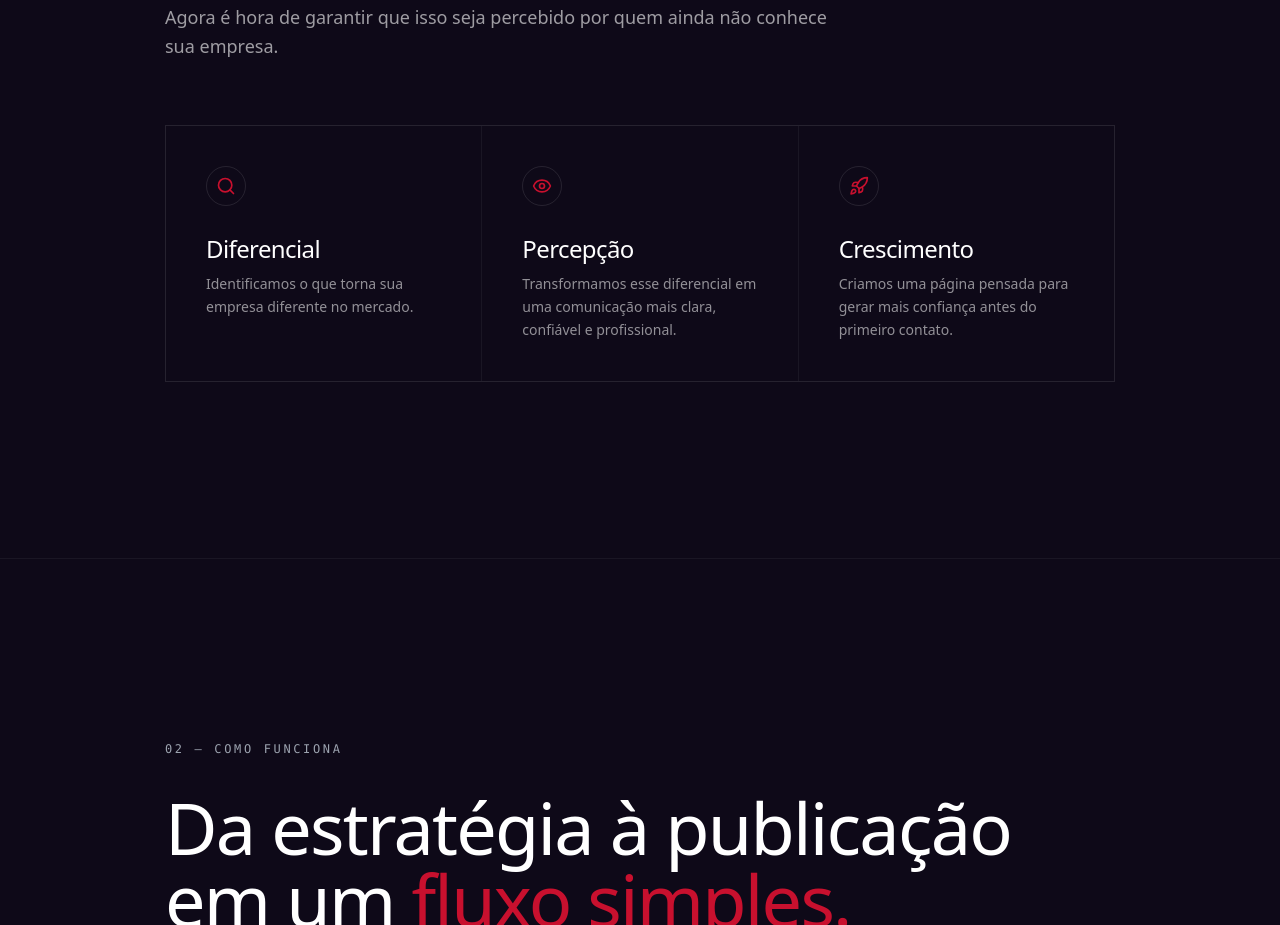
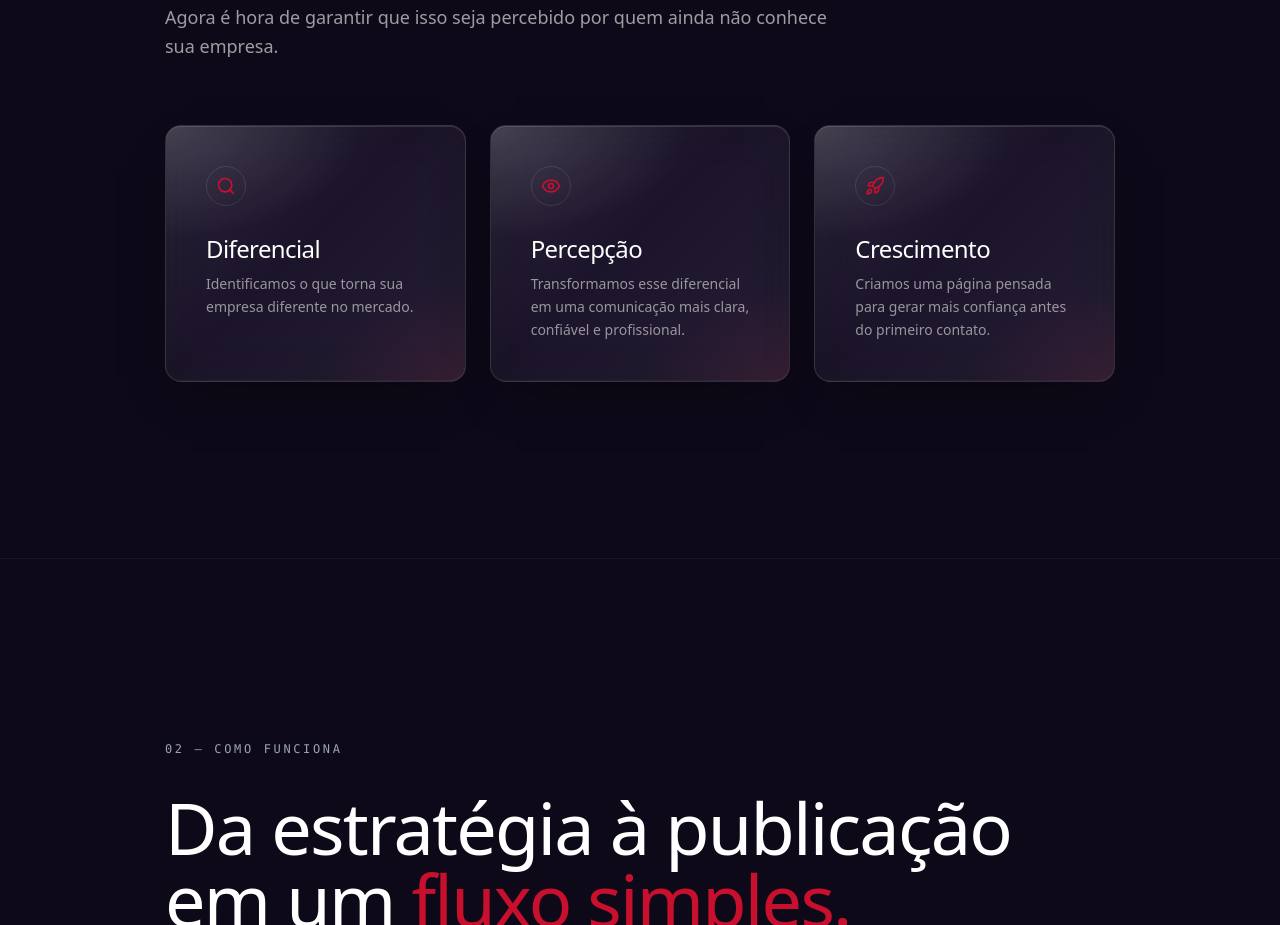
Before and after one commit to grupototum/LP-Express, a React (Vite) app: page /atelier in a window 1280 px wide. Shown: the part 1610-2535 px from the top of the page. Built offline with nearby package versions, Linux system fonts and the light colour scheme.

Commit message:
Changes
Co-authored-by: grupototum <268448677+grupototum@users.noreply.github.com>

```diff
--- a/src/pages/AtelierRosso.tsx
+++ b/src/pages/AtelierRosso.tsx
@@ -244,10 +244,11 @@ function Proposta() {
           </p>
         </Reveal>
 
-        <div className="mt-16 grid gap-px bg-white/5 border border-white/5 md:grid-cols-3">
+        <div className="mt-16 grid gap-6 md:grid-cols-3">
           {PROPOSTA_CARDS.map((card, i) => (
             <Reveal key={card.title} delay={0.1 + i * 0.08}>
-              <div className="bg-surface p-10 h-full hover:bg-elevated transition-colors group">
+              <div className="liquid-glass rounded-2xl p-10 h-full transition-all duration-300 group">
+
                 <div
                   className="w-10 h-10 rounded-full flex items-center justify-center border border-white/10 group-hover:border-rosso transition-colors"
                   style={{ color: RED }}
```
